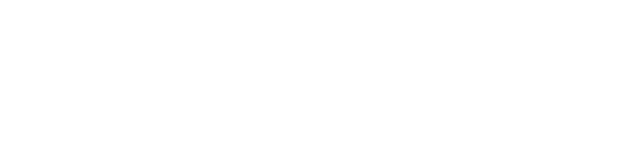
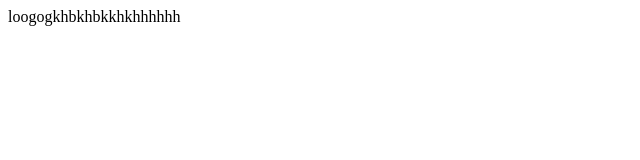
Before and after one commit to 67219010012-maker/gainhrr, a plain HTML site: page index.html in a window 1280 px wide. Shown: the whole page, without its empty margins (0-640 px from the left). Drawn offline with Linux system fonts and the light colour scheme.

Commit message:
gaincmmit

```diff
--- a/index.html
+++ b/index.html
@@ -6,6 +6,6 @@
     <title>Document</title>
 </head>
 <body>
-
+    loogogkhbkhbkkhkhhhhhh
 </body>
 </html>
```
